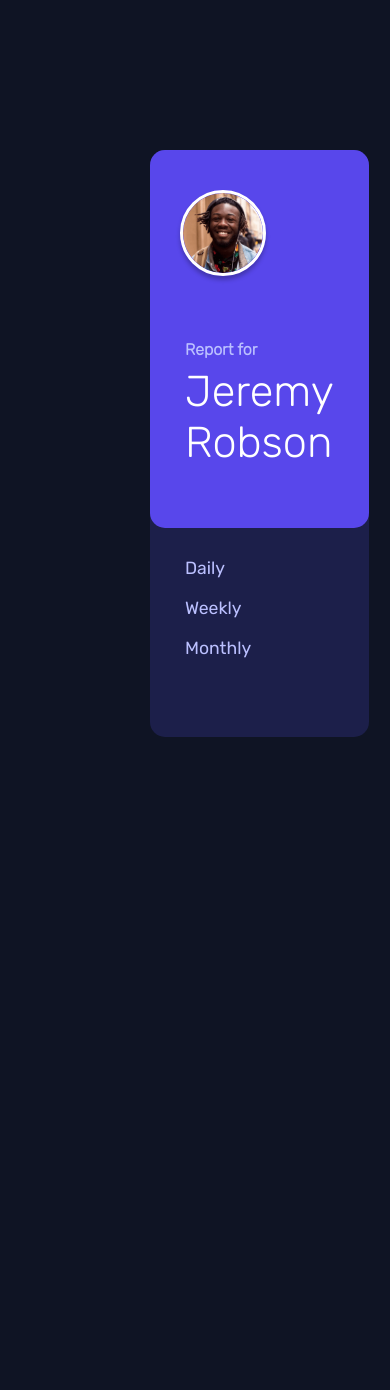
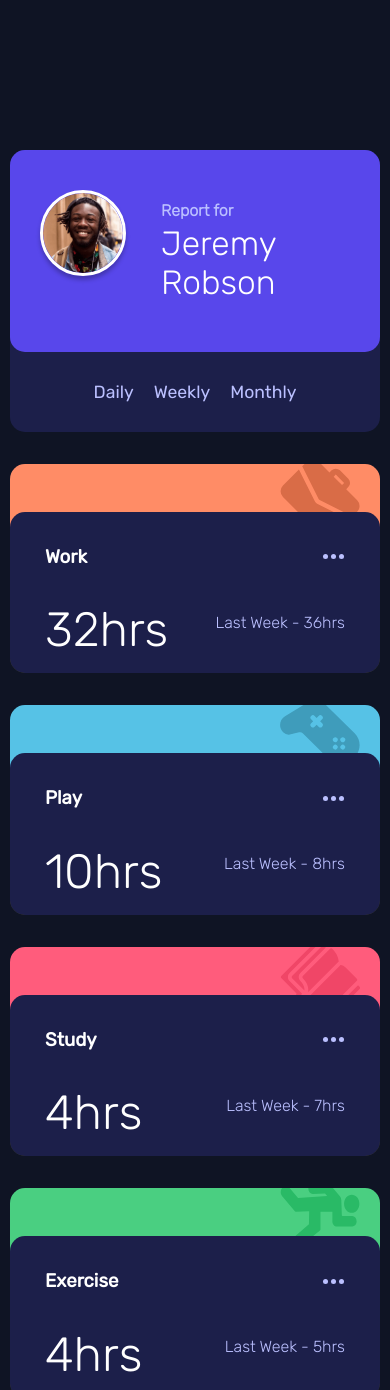
Before and after one commit to hussans/TimeTracker, a plain HTML site: page index.html in a window 390 px wide. Shown: the top 1390 px of the page. Before the commit the page ends 844 px from the top, so only its background shows below. Drawn offline with Linux system fonts and the light colour scheme.

Commit message:
Mobile & Desktop Responsiveness

```diff
--- a/index.html
+++ b/index.html
@@ -17,7 +17,7 @@
         <img class="profile-pic" src="./images/image-jeremy.png" alt="">
         <h1>
           <span> Report for </span><br>
-          Jeremy <br> Robson
+          Jeremy <br class="name-br"> Robson
         </h1>
       </div>
       <div class="card-content">
@@ -42,8 +42,10 @@
             <div class="dot"></div>
           </div>
         </div>
+        <div class="card-text">
           <p class="card-hours"> 32hrs </p>
           <p class="card-footer"> Last Week - 36hrs </p>
+        </div>
       </div>
      </div>
 
@@ -60,8 +62,10 @@
             <div class="dot"></div>
           </div>
          </div>
+         <div class="card-text">
           <p class="card-hours"> 10hrs </p>
           <p class="card-footer"> Last Week - 8hrs </p>
+         </div>
        </div>
      </div>
      <div class="card-study">
@@ -77,8 +81,10 @@
            <div class="dot"></div>
          </div>
         </div>
+        <div class="card-text">
           <p class="card-hours"> 4hrs </p>
           <p class="card-footer"> Last Week - 7hrs </p>
+        </div>
       </div>
     </div>
     <div class="card-exercise">
@@ -94,8 +100,10 @@
            <div class="dot"></div>
          </div>
         </div>
+        <div class="card-text">
           <p class="card-hours"> 4hrs </p>
           <p class="card-footer"> Last Week - 5hrs </p>
+        </div>
       </div>
     </div>
     <div class="card-social">
@@ -104,15 +112,17 @@
       </div>
       <div class="card-content">
        <div class="card-subtitle">
-         <h3> Exercise </h3>
+         <h3> Social </h3>
          <div>
            <div class="dot"></div>
            <div class="dot"></div>
            <div class="dot"></div>
          </div>
         </div>
+        <div class="card-text">
           <p class="card-hours"> 5hrs </p>
           <p class="card-footer"> Last Week - 10hrs </p>
+        </div>
       </div>
     </div>
     <div class="card-selfcare">
@@ -121,15 +131,17 @@
       </div>
       <div class="card-content">
        <div class="card-subtitle">
-         <h3> Exercise </h3>
+         <h3> Self Care </h3>
          <div>
            <div class="dot"></div>
            <div class="dot"></div>
            <div class="dot"></div>
          </div>
         </div>
+        <div class="card-text">
           <p class="card-hours"> 2hrs </p>
           <p class="card-footer"> Last Week - 2hrs </p>
+        </div>
       </div>
     </div>
   </div>
--- a/styles/style.css
+++ b/styles/style.css
@@ -107,7 +107,6 @@ body {
     margin-left: 30px;
     margin-top: 40px;
 
-
 }
 
 .card-content a {
@@ -144,7 +143,6 @@ body {
     font-size: 1rem;
     font-weight: 650;
     color: #BBC0FF;
-
 }
 
 /* Card Profile End --- --- --- */
@@ -339,3 +337,171 @@ body {
 }
 
 /* Card Self Care End --- --- --- */
+
+/* Responsiveness --- --- --- */
+
+/* Default Dimensions - 1458 x 901 */
+
+@media screen and (max-width: 1207px ){
+
+    .card-container {
+        display: grid;
+        grid-template-columns: repeat(2, 1fr);
+        grid-template-rows: 4;
+        grid-gap: 2em;
+    }
+
+    .card-play {
+        display: grid;
+        grid-template-rows: 3rem 1fr;
+        grid-row: 3;
+        grid-column: 1 / 2;
+    }
+
+    .card-study {
+        display: grid;
+        grid-template-rows: 3rem 1fr;
+        grid-row: 3;
+        grid-column: 2 / 3;
+    }
+
+    .card-social {
+        display: grid;
+        grid-template-rows: 3rem 1fr;
+        grid-row: 4;
+        grid-column: 1 / 2;
+    }
+
+    .card-selfcare {
+        display: grid;
+        grid-template-rows: 3rem 1fr;
+        grid-row: 4;
+        grid-column: 2 / 3;
+    }
+
+    @media screen and (max-width: 850px) {
+
+        .card-container {
+            display: grid;
+            grid-template-columns: repeat(1, 1fr);
+            grid-template-rows: 7;
+            grid-gap: 2em;
+        }
+
+        .profile-card {
+            grid-column: 1 / 2;
+            grid-row: 1;
+        }
+
+        .profile-pic {
+            width: 5rem;
+            height: 100%;
+        }
+
+        .profile-card .card-content {
+            display: flex;
+            justify-content: center;
+        }
+
+        .card-content a {
+            display: inline-block;
+        }
+
+        .name-br {
+            display: none;
+        }
+
+        .profile-banner {
+            display: flex;
+        }
+
+        .profile-banner h1 {
+            font-size: 2.1rem;
+            padding-bottom: 50px;
+        }
+
+        .card-work {
+            display: grid;
+            grid-template-rows: 3rem 1fr;
+            grid-row: 2;
+            grid-column: 1 / 2;
+        }
+
+        .card-text {
+            display: flex;
+            justify-content: space-between;
+
+        }
+
+        .card-footer {
+            margin: 0;
+            display: flex;
+            align-items: center;
+
+            font-size: 1.2rem;
+        }
+
+        .card-play {
+            display: grid;
+            grid-template-rows: 3rem 1fr;
+            grid-row: 3;
+            grid-column: 1 / 2;
+        }
+
+        .card-study {
+            display: grid;
+            grid-template-rows: 3rem 1fr;
+            grid-row: 4;
+            grid-column: 1 / 2;
+        }
+
+        .card-exercise {
+            display: grid;
+            grid-template-rows: 3rem 1fr;
+            grid-row: 5;
+            grid-column: 1 / 2;
+        }
+
+        .card-social {
+            display: grid;
+            grid-template-rows: 3rem 1fr;
+            grid-row: 6;
+            grid-column: 1 / 2;
+        }
+
+        .card-selfcare {
+            display: grid;
+            grid-template-rows: 3rem 1fr;
+            grid-row: 7;
+            grid-column: 1 / 2;
+        }
+
+    }
+
+    @media screen and (max-width: 690px){
+
+        .card-container {
+            margin-left: 50px;
+            margin-right: 50px;
+            margin-top: 150px;
+        }
+    }
+
+    @media screen and (max-width: 485px){
+
+        .card-container {
+            margin-left: 10px;
+            margin-right: 10px;
+            margin-top: 150px;
+        }
+
+        .card-hours {
+            font-size: 3rem;
+        }
+
+        .card-footer {
+            font-size: 1rem;
+        }
+    }
+
+}
```
Lines whose indentation alone changed are shown as unchanged.
